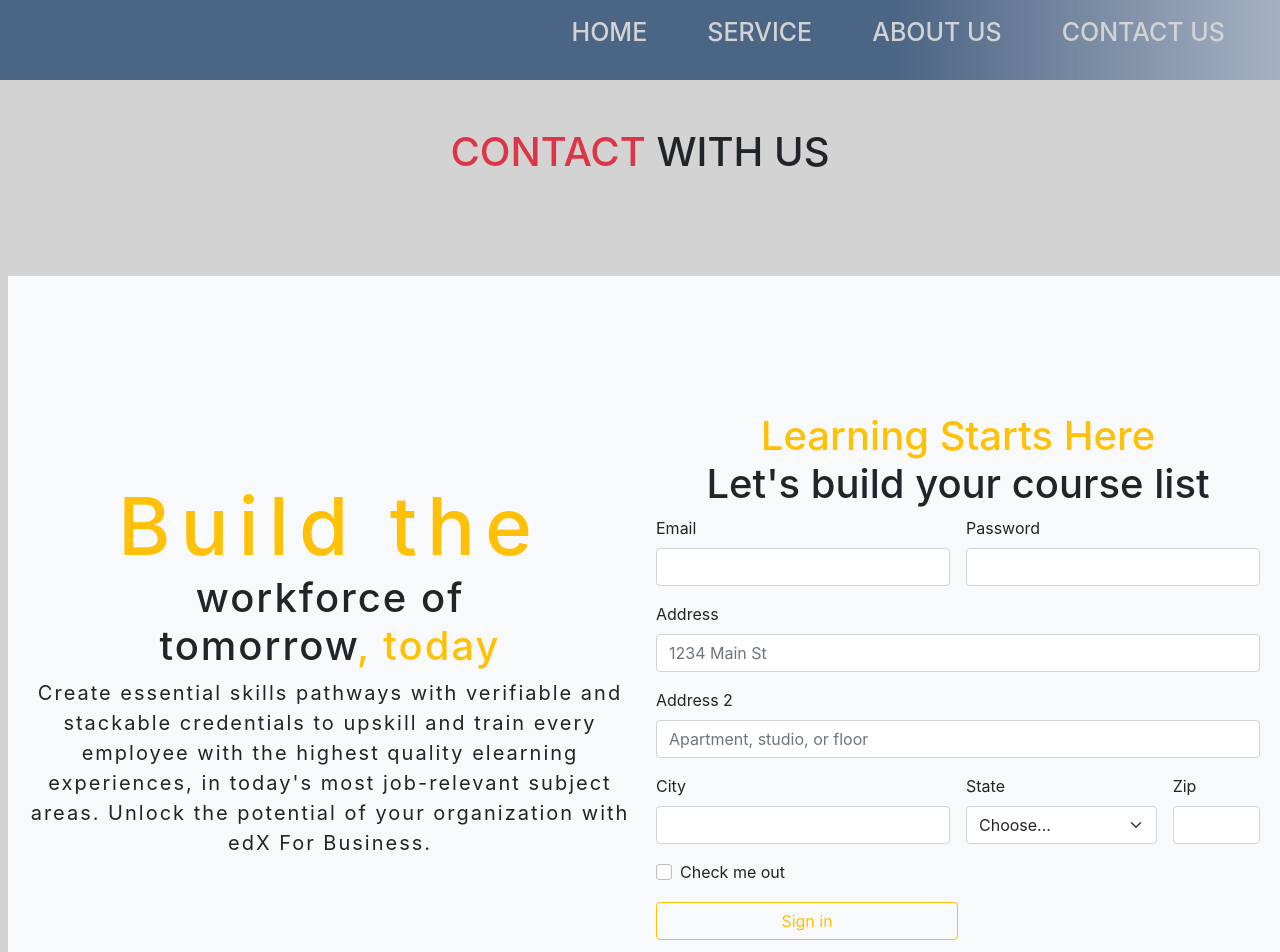
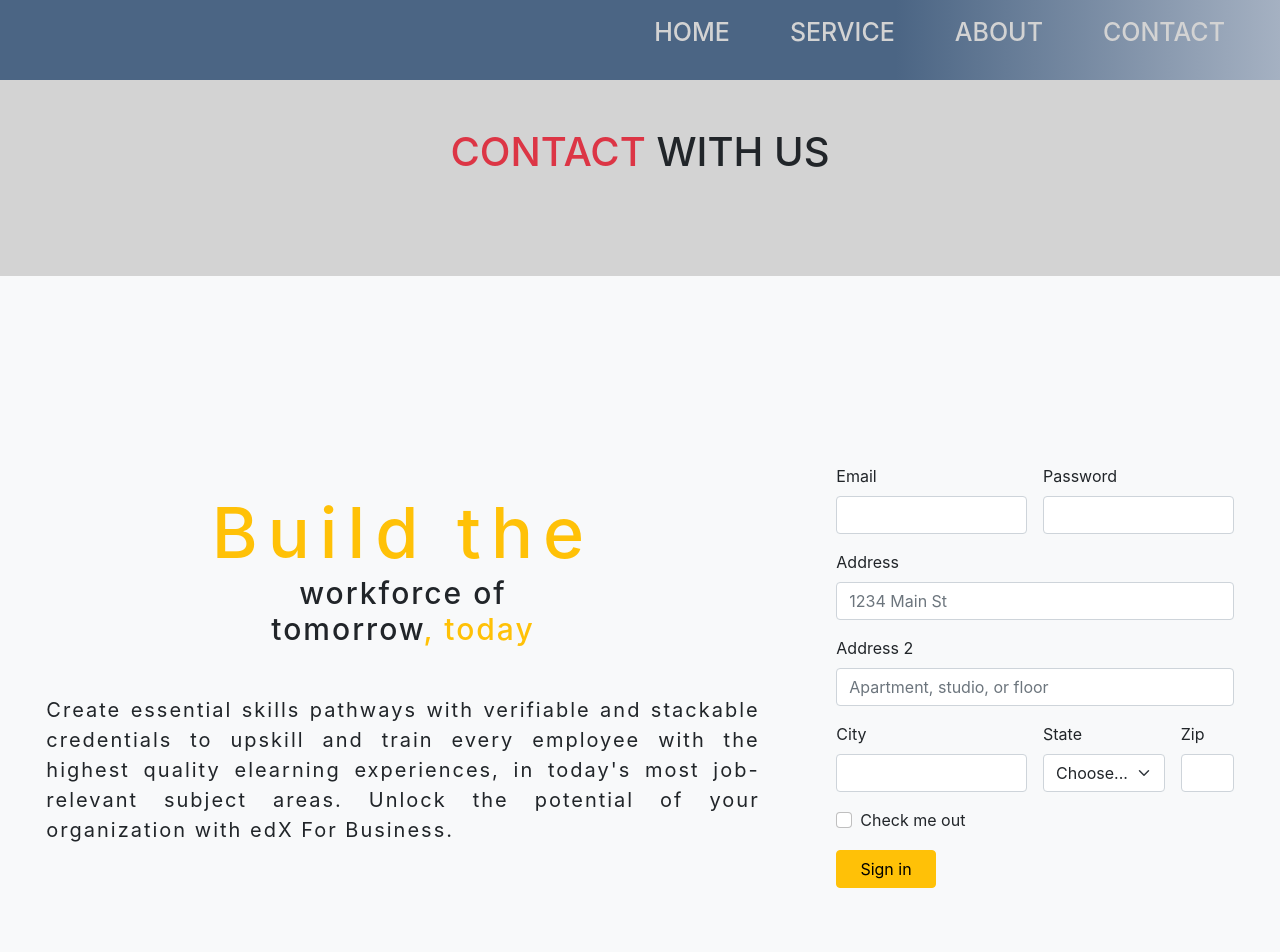
Before and after one commit to MehediHasan23/simple-educational-site, a React (Create React App) app: page /contact in a window 1280 px wide. Shown: the top 952 px of the page. Built offline with nearby package versions, Linux system fonts and the light colour scheme.

Commit message:
customizedsomething

```diff
--- a/public/services.json
+++ b/public/services.json
@@ -3,7 +3,7 @@
     "courseID": 1,
     "img": "https://prod-discovery.edx-cdn.org/media/course/image/d7cdb19c-2983-4a5a-8c18-49715a85d755-80a0e6304f2d.small.jpg",
     "Institution": "MichiganX",
-    "Subject": "Education & Teacher Training",
+    "Subject": "Social Sciences",
     "Level": "Advanced",
     "Language": "English",
     "VideoTranscript": "English",
@@ -18,7 +18,7 @@
     "courseID": 2,
     "img": "https://prod-discovery.edx-cdn.org/media/course/image/6dc1fddd-2f5a-499d-bd70-cbf220efdf7c-91a70ea08771.small.jpeg",
     "Institution": "EPFLx",
-    "Subject": "Education & Teacher Training",
+    "Subject": "Instructional Design with Orchestration Graphs",
     "Level": "Advanced, Intermediate",
     "Language": "English, Spanish",
     "VideoTranscript": "English, Spanish",
@@ -33,7 +33,7 @@
     "courseID": 3,
     "img": "https://prod-discovery.edx-cdn.org/media/course/image/08acc095-2ad8-4922-aa5d-7ad909c4de48-9d5f73e5f6bd.small.jpg",
     "Institution": "UMGCUSMx",
-    "Subject": "Education & Teacher Training",
+    "Subject": "Instructional Design: Digital Media, New Tools and Technology",
     "Level": " Intermediate",
     "Language": "English, Spanish",
     "VideoTranscript": "English",
--- a/src/components/AboutUs/AboutUs.css
+++ b/src/components/AboutUs/AboutUs.css
@@ -1,13 +1,17 @@
 .about-container{
   background-color: lightgrey;
+
 }
 
 .about-section{
   margin-top: 100px;
   margin-bottom: 100px;
   padding: 10px;
+  /* height: 100vh; */
 }
 
-/* .about-section p{
+.about-section p{
   text-align: justify;
-} */
+  margin-top: 20px;
+  line-height: 35px;
+}
--- a/src/components/AboutUs/AboutUs.js
+++ b/src/components/AboutUs/AboutUs.js
@@ -5,11 +5,11 @@ import './AboutUs.css'
 
 const AboutUs = () => {
   return (
-    <div className ='about-container'>
+    <div className ='about-container bg-light'>
       <Menubar/>
-      <h1 className='text-center mt-5 '><span className='text-danger'>ABOUT</span> US</h1>
-      <div className='row mt-5 p-2 mx-3 bg-light about-section '>
-      <div className="col-6 text-center">
+      <h1 className='text-center mt-6 '><span className='text-danger '>ABOUT</span> US</h1>
+      <div className='row mt-5 p-2 mx-3 about-section d-flex justify-content-around'>
+      <div className="col-5 text-center">
           <h3 className='text-warning'>About our course</h3>
           <p>There are countless online education marketplaces on the internet.
         completion rate in the industry.</p>
@@ -29,7 +29,7 @@ const AboutUs = () => {
       </div>
       <div className="col-6 text-center">
       <div>
-      <h5 className='text-warning'>Our Mission</h5>
+      <h3 className='text-warning'>Our Mission</h3>
        <p>
        To create an alternate platform for students who wish to continue
         and complete courses by attending live online courses, using a
@@ -39,8 +39,8 @@ const AboutUs = () => {
         educate our learners with the skills they need to advance their
         professional life to the next level.
         </p>
-        <h5 className='text-warning'>Sign up for our monthly newsletter</h5>
-        <p>Be the first to know about news and updates</p>
+        <h5 className='text-warning my-3'>Sign up for our monthly newsletter</h5>
+        <p className='text-center'>Please Note: Learners who successfully complete this IBM course can earn a skill badge — a detailed, verifiable and digital credential that profiles the knowledge and skills you’ve acquired in this course. Enroll to learn more, complete the course and claim your badge!</p>
       </div>
       <div>
         <div className="mb-3">
--- a/src/components/ContactUs/Contact.css
+++ b/src/components/ContactUs/Contact.css
@@ -1,5 +1,5 @@
 .details h1{
-  font-size: 40px;
+  font-size: 30px;
   letter-spacing: 2px;
 
 }
@@ -7,10 +7,11 @@
 .details p{
   font-size: 20px;
   letter-spacing: 2px;
+  text-align: justify;
 }
 .title-word{
   letter-spacing: 10px;
-  font-size: 80px;
+  font-size: 70px;
 }
 
 .contact-container{
--- a/src/components/ContactUs/Contact.js
+++ b/src/components/ContactUs/Contact.js
@@ -8,16 +8,14 @@ const Contact = () => {
     <div className='contact-section'>
       <Menubar/>
       <h1 className='text-center mt-5'><span className='text-danger'>CONTACT </span>WITH US</h1>
-      <div className="row  f-flex align-items-center contact-container bg-light ms-2 ps-2 ">
-
-        <div className="col-6 text-center details">
-          <h1><span className='text-warning title-word'>Build the</span> <br />  workforce of <br /> tomorrow<span className='text-warning' >,</span> <span className='text-warning'>today</span></h1>
-          <p>Create essential skills pathways with verifiable and stackable credentials to upskill and train every employee with the highest quality elearning experiences, in today's most job-relevant subject areas. Unlock the potential of your organization with edX For Business.</p>
+      <div className="row d-flex justify-content-around    align-items-center contact-container bg-light ">
+        <div className="col-7 text-center details">
+        <h1><span className='text-warning title-word'>Build the</span> <br />  workforce of <br /> tomorrow<span className='text-warning' >,</span> <span className='text-warning'>today</span></h1>
+          <p className='mt-5'>Create essential skills pathways with verifiable and stackable credentials to upskill and train every employee with the highest quality elearning experiences, in today's most job-relevant subject areas. Unlock the potential of your organization with edX For Business.</p>
         </div>
 
-        <div className="col-6 ">
-          <h1 className='text-center'><span className='text-warning'>Learning Starts Here</span> <br />
-            Let's build your course list</h1>
+        <div className="col-4 ">
+
           <div>
                   <form className="row g-3">
           <div className="col-md-6">
@@ -60,7 +58,7 @@ const Contact = () => {
             </div>
           </div>
           <div className="col-12">
-            <button type="submit" className="btn btn-outline-warning w-50">Sign in</button>
+            <button type="submit" className="btn btn-warning w-25">Sign in</button>
           </div>
         </form>
           </div>
--- a/src/components/Header/Header.css
+++ b/src/components/Header/Header.css
@@ -20,7 +20,6 @@
 }
 .regular-btn {
   border: 1px solid #ffffffd2;
-
   outline: 0;
   background-color: transparent;
   color: rgba(204, 204, 204, 0.924);
--- a/src/components/Home/Home.css
+++ b/src/components/Home/Home.css
@@ -1,17 +1,20 @@
 .home-section{
-  background-color: rgba(211, 211, 211, 0.671);
+  background-color: #fff;
 }
 
 .cart{
-  border: 1px solid gray;
+  border: 1px solid rgba(128, 128, 128, 0.637);
   padding: 10px;
   margin: 10px;
   height: 350px;
   border-radius: 10px;
   height: 450px;
   width: 270px;
+  transition:  0.6s;
 }
-
+.cart:hover{
+  box-shadow: 0px 0px 0px 2px gray;
+}
 .courses{
   margin: 100px 100px;
 }
--- a/src/components/Home/Home.js
+++ b/src/components/Home/Home.js
@@ -34,14 +34,14 @@ const Home = () => {
               <p className='text-center'>Course-Quantity: {course.courseQuantity}</p>
               <p className='fw-bold text-center'>Price: {course.price}</p>
               <div className='d-flex justify-content-around'>
-              <button className='btn btn-outline-success'>Details</button>
-              <button className='btn btn-outline-success'>Enroll</button>
+              <button className='btn btn-primary'>Details</button>
+              <button className='btn btn-primary'>Enroll</button>
               </div>
 
+              </div>
             </div>
-          </div>
-        </div>
-          )
+            </div>
+           )
 
           }
         </div>
--- a/src/components/Menubar/Menubar.js
+++ b/src/components/Menubar/Menubar.js
@@ -16,10 +16,10 @@ const Menubar = () => {
                   <li>SERVICE</li>
                 </Link>
                 <Link to="/about" className="items">
-                  <li>ABOUT US</li>
+                  <li>ABOUT</li>
                 </Link>
                 <Link to="/contact" className="items">
-                  <li>CONTACT US</li>
+                  <li>CONTACT</li>
                 </Link>
               </ul>
             </div>
```
Lines whose indentation alone changed are shown as unchanged.
